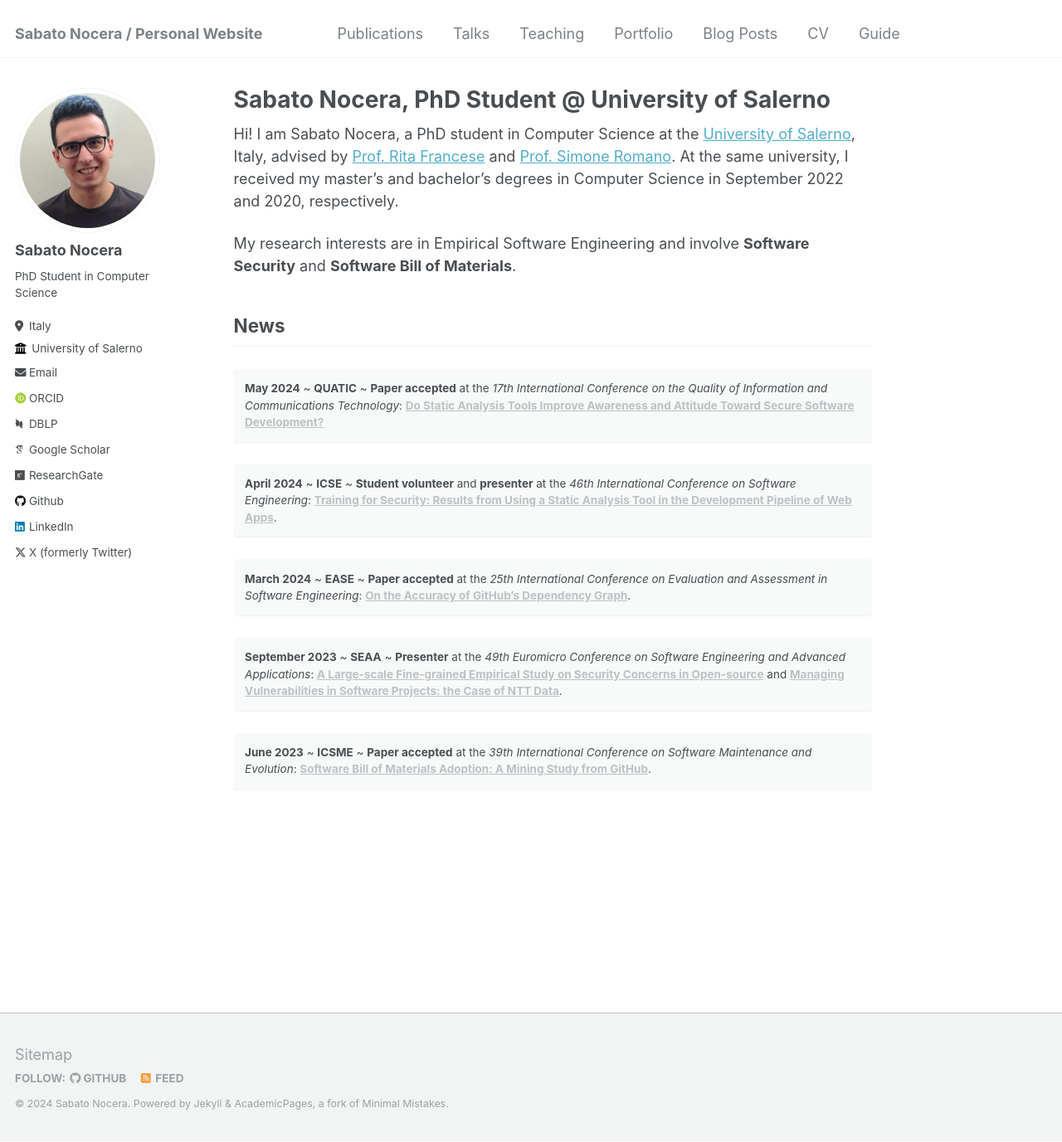
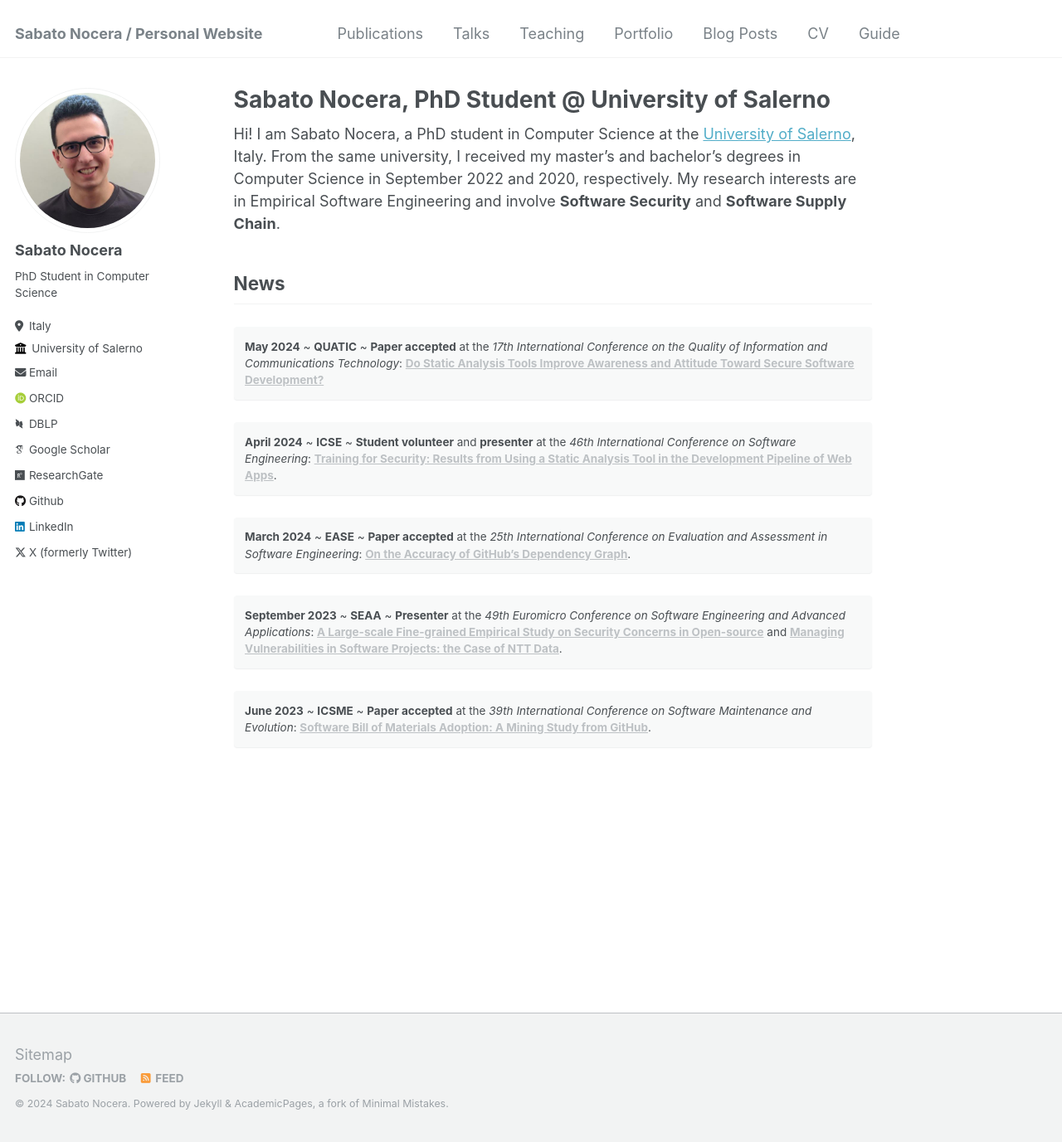
Before and after one commit to sabato-nocera/sabato-nocera.github.io, a Jekyll site: the page built from _pages/about.md, in a window 1280 px wide and 1377 px high. Shown: the whole window at 83% size. Built offline with Jekyll 4.4.1, drawn with Linux system fonts in a browser that asks for light colours; some web fonts are replaced.

Commit message:
Update about.md

```diff
--- a/_pages/about.md
+++ b/_pages/about.md
@@ -7,9 +7,7 @@ redirect_from:
   - /about.html
 ---
 
-Hi! I am Sabato Nocera, a PhD student in Computer Science at the [University of Salerno](https://web.unisa.it/en/university), Italy, advised by [Prof. Rita Francese](https://docenti.unisa.it/004763/home) and [Prof. Simone Romano](https://sites.google.com/view/simoneromano/home?authuser=0). At the same university, I received my master's and bachelor's degrees in Computer Science in September 2022 and 2020, respectively.
-
-My research interests are in Empirical Software Engineering and involve **Software Security** and **Software Bill of Materials**.
+Hi! I am Sabato Nocera, a PhD student in Computer Science at the [University of Salerno](https://web.unisa.it/en/university), Italy. From the same university, I received my master's and bachelor's degrees in Computer Science in September 2022 and 2020, respectively. My research interests are in Empirical Software Engineering and involve **Software Security** and **Software Supply Chain**.
 
 ## News
 
```
